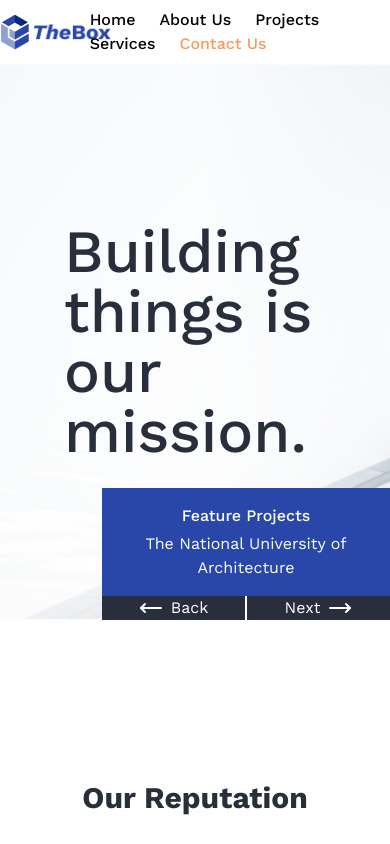
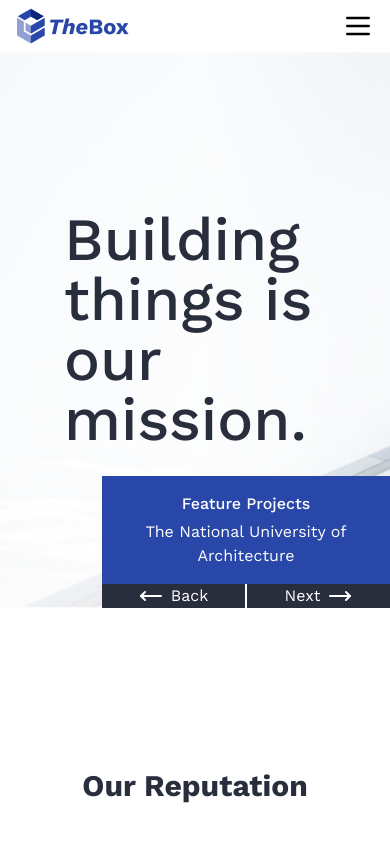
Before and after one commit to KalpitChandekar/thebox-company, a Next.js app: page / in a window 390 px wide. Shown: the top 844 px of the page. Built offline with nearby package versions, Linux system fonts and the light colour scheme.

Commit message:
make navbar responsive

```diff
--- a/components/Navbar.tsx
+++ b/components/Navbar.tsx
@@ -1,13 +1,14 @@
+import { Menu } from "lucide-react";
 import Image from "next/image";
 
 const Navbar = () => {
   return (
-    <div className="flex justify-between items-center max-w-6xl mx-auto my-2">
+    <div className="px-4 md:px-0 flex justify-between items-center max-w-6xl mx-auto my-2">
       <div className="flex gap-1 items-center cursor-pointer">
         <Image src="/symbol.png" alt="logo" width={29} height={36} />
         <Image src="/box.png" alt="logo" width={80} height={17} />
       </div>
-      <ul>
+      <ul className="hidden md:flex">
         <li className="inline-block mx-3 cursor-pointer font-medium">Home</li>
         <li className="inline-block mx-3 cursor-pointer font-medium">About Us</li>
         <li className="inline-block mx-3 cursor-pointer font-medium">Projects</li>
@@ -16,6 +17,7 @@ const Navbar = () => {
           Contact Us
         </li>
       </ul>
+      <Menu className="md:hidden" size={32} />
     </div>
   );
 };
```
